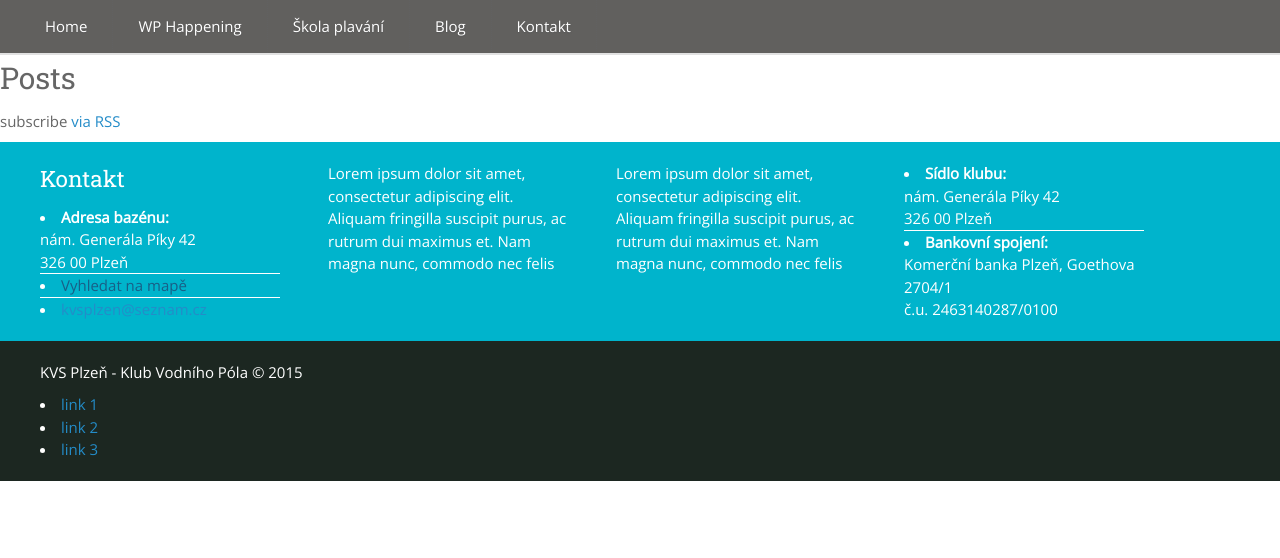
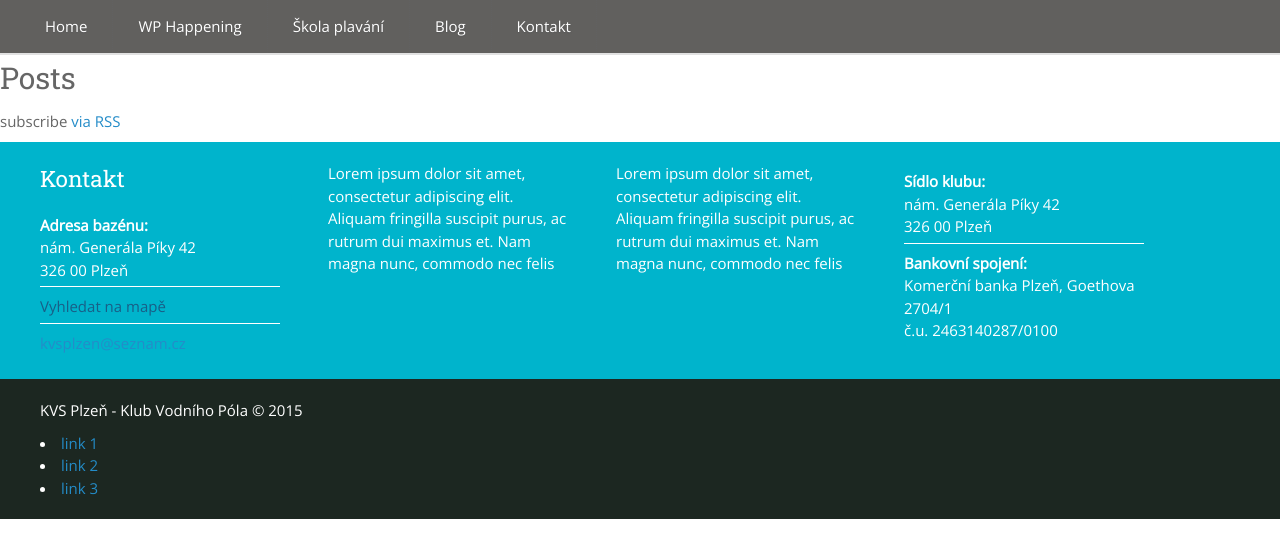
Before and after one commit to SteveVil/KVS-web, a Jekyll site: the page built from index.html, in a window 1280 px wide. Shown: the top 558 px of the page. Built offline with Jekyll 4.4.1, drawn with Linux system fonts in a browser that asks for light colours.

Commit message:
Update _footer.sass

```diff
--- a/_sass/_footer.sass
+++ b/_sass/_footer.sass
@@ -7,7 +7,9 @@
 
 	li
 		border-bottom: 1px solid #fff
-		list-syle-type: none
+		list-style-type: none
+		padding-bottom: 5px
+		padding-top: 8px
 
 	li:last-child
 		border: none
```
